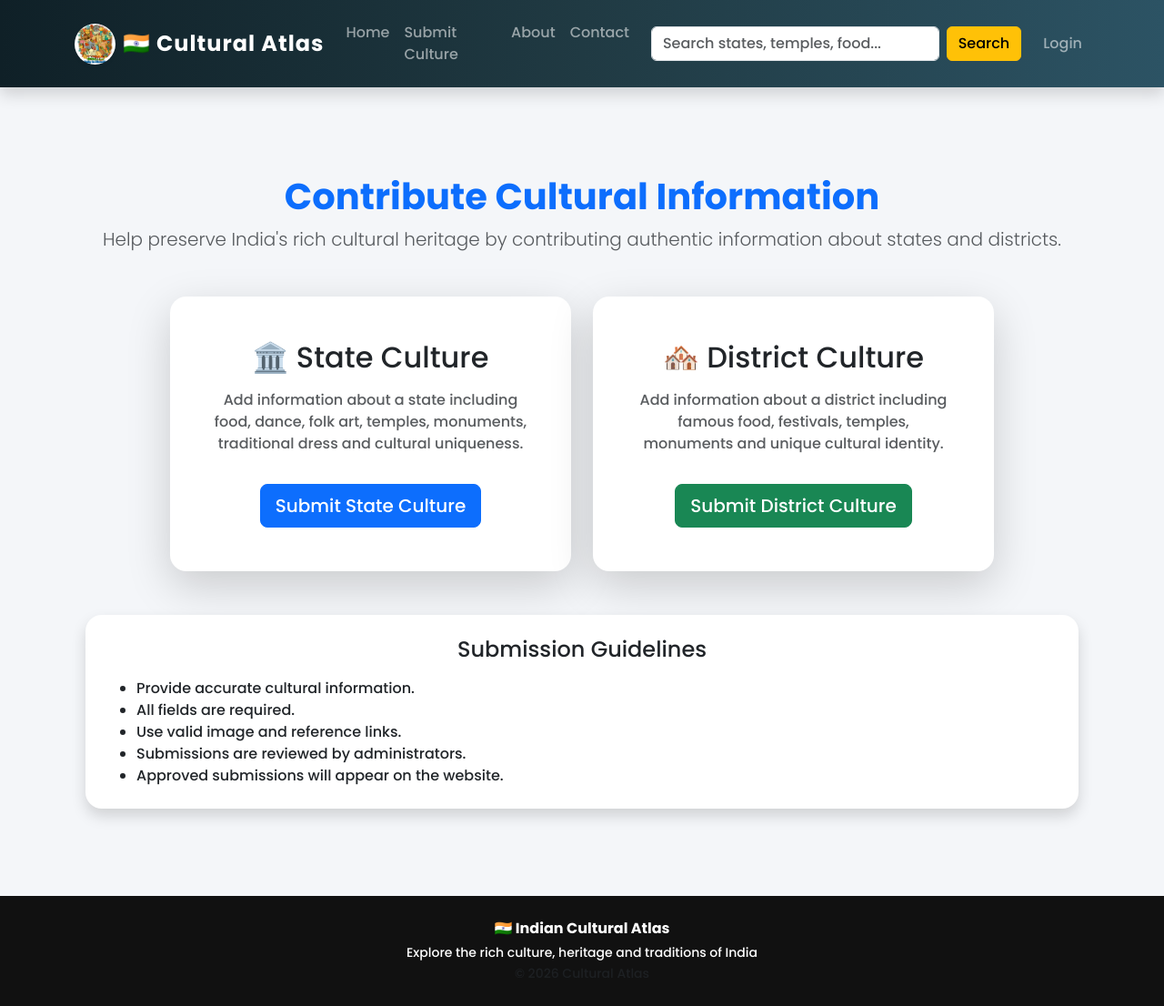
After one commit to k-sruthi3/indian-cultural-atlas, a Django app: page /contribute/ in a window 1280 px wide. The commit adds this page. Shown: the whole page at 91% size. Run offline with Django 5.2, Linux system fonts and the light colour scheme.

Commit message:
separate submission forms

```diff
--- a/culture/templates/base.html
+++ b/culture/templates/base.html
@@ -169,11 +169,10 @@ data-bs-target="#navbarNav">
     </li>
 
     <li class="nav-item">
-        <a class="nav-link" href="{% url 'submit_culture' %}">
-            Submit Culture
-        </a>
+    <a class="nav-link" href="{% url 'contribute' %}">
+        Submit Culture
+    </a>
     </li>
-
     <li class="nav-item">
         <a class="nav-link" href="{% url 'about' %}">
             About
--- /dev/null
+++ b/culture/templates/culture/contribute.html
@@ -0,0 +1,90 @@
+{% extends 'base.html' %}
+
+{% block title %}Contribute Culture{% endblock %}
+
+{% block content %}
+
+<div class="container py-5">
+
+    <div class="text-center mb-5">
+        <h1 class="fw-bold text-primary">
+            Contribute Cultural Information
+        </h1>
+
+        <p class="lead text-muted">
+            Help preserve India's rich cultural heritage by contributing
+            authentic information about states and districts.
+        </p>
+    </div>
+
+    <div class="row justify-content-center g-4">
+
+        <!-- State Card -->
+        <div class="col-md-5">
+            <div class="card shadow-lg h-100 border-0">
+                <div class="card-body text-center p-5">
+
+                    <h2 class="mb-3">🏛️ State Culture</h2>
+
+                    <p class="text-muted">
+                        Add information about a state including food,
+                        dance, folk art, temples, monuments,
+                        traditional dress and cultural uniqueness.
+                    </p>
+
+                    <a href="{% url 'submit_state' %}"
+                       class="btn btn-primary btn-lg mt-3">
+                        Submit State Culture
+                    </a>
+
+                </div>
+            </div>
+        </div>
+
+        <!-- District Card -->
+        <div class="col-md-5">
+            <div class="card shadow-lg h-100 border-0">
+                <div class="card-body text-center p-5">
+
+                    <h2 class="mb-3">🏘️ District Culture</h2>
+
+                    <p class="text-muted">
+                        Add information about a district including
+                        famous food, festivals, temples,
+                        monuments and unique cultural identity.
+                    </p>
+
+                    <a href="{% url 'submit_district' %}"
+                       class="btn btn-success btn-lg mt-3">
+                        Submit District Culture
+                    </a>
+
+                </div>
+            </div>
+        </div>
+
+    </div>
+
+    <div class="mt-5">
+        <div class="card shadow border-0">
+            <div class="card-body p-4">
+
+                <h4 class="text-center mb-3">
+                     Submission Guidelines
+                </h4>
+
+                <ul class="mb-0">
+                    <li>Provide accurate cultural information.</li>
+                    <li>All fields are required.</li>
+                    <li>Use valid image and reference links.</li>
+                    <li>Submissions are reviewed by administrators.</li>
+                    <li>Approved submissions will appear on the website.</li>
+                </ul>
+
+            </div>
+        </div>
+    </div>
+
+</div>
+
+{% endblock %}
--- a/culture/urls.py
+++ b/culture/urls.py
@@ -62,8 +62,29 @@ urlpatterns = [
     path('contact/', views.contact_support, name='contact_support'),
 
 
-    path('submit/', views.submit_culture, name='submit_culture'),
-    path('success/', views.submit_success, name='submit_success'),
+    path('about/', views.about_view, name='about'),
 
-    path('about/', views.about_view, name='about'),
+    path(
+    'submit/state/',
+    views.submit_state,
+    name='submit_state'
+),
+
+path(
+    'submit/district/',
+    views.submit_district,
+    name='submit_district'
+),
+
+path(
+    'contribute/',
+    views.contribute,
+    name='contribute'
+),
+
+path(
+    'success/',
+    views.submit_success,
+    name='submit_success'
+),
 ]
--- a/culture/views.py
+++ b/culture/views.py
@@ -17,7 +17,9 @@ from .models import State, Festival, DanceForm, District, Profile
 from .forms import ProfileUpdateForm, ContactForm
 from .forms import SubmissionForm
 
-
+from .forms import StateSubmissionForm, DistrictSubmissionForm
+from django.contrib.auth.decorators import login_required
+from django.shortcuts import render, redirect
 # =========================
 # ROOT REDIRECT
 # =========================
@@ -413,32 +415,67 @@ def password_change_done_view(request):
 # CULTURE SUBMISSION
 # =========================
 
+
+
+
+
 @login_required
-def submit_culture(request):
-    if request.method == 'POST':
-        form = SubmissionForm(request.POST)
+def about_view(request):
+    return render(request, 'culture/about.html')
+
+
+@login_required
+def submit_state(request):
+
+    if request.method == "POST":
+        form = StateSubmissionForm(request.POST)
 
         if form.is_valid():
             submission = form.save(commit=False)
-            submission.status = 'pending'
+            submission.area_type = "state"
+            submission.submitted_by = request.user
             submission.save()
 
-            messages.success(
-                request,
-                "Your submission has been sent for admin approval."
-            )
-
-            return redirect('submit_success')
+            return redirect("submit_success")
 
     else:
-        form = SubmissionForm()
+        form = StateSubmissionForm()
 
     return render(
         request,
-        'culture/submit_culture.html',
-        {'form': form}
+        "culture/submit_state.html",
+        {"form": form}
     )
 
+@login_required
+def submit_district(request):
+
+    if request.method == "POST":
+        form = DistrictSubmissionForm(request.POST)
+
+        if form.is_valid():
+            submission = form.save(commit=False)
+            submission.area_type = "district"
+            submission.submitted_by = request.user
+            submission.save()
+
+            return redirect("submit_success")
+
+    else:
+        form = DistrictSubmissionForm()
+
+    return render(
+        request,
+        "culture/submit_district.html",
+        {"form": form}
+    )
+
+
+def contribute(request):
+    return render(
+        request,
+        "culture/contribute.html"
+    )
 
 @login_required
 def submit_success(request):
@@ -446,7 +483,3 @@ def submit_success(request):
         request,
         'culture/submit_success.html'
     )
-
-@login_required
-def about_view(request):
-    return render(request, 'culture/about.html')
```
Also changed, not shown: culture/admin.py (+17 -15 lines), culture/forms.py (+106 -0 lines), culture/templates/culture/submit_culture.html (deleted, +0 -29 lines), culture/templates/culture/submit_district.html (added, +22 -0 lines), culture/templates/culture/submit_state.html (added, +22 -0 lines), culture/templates/culture/submit_success.html (+38 -12 lines).
